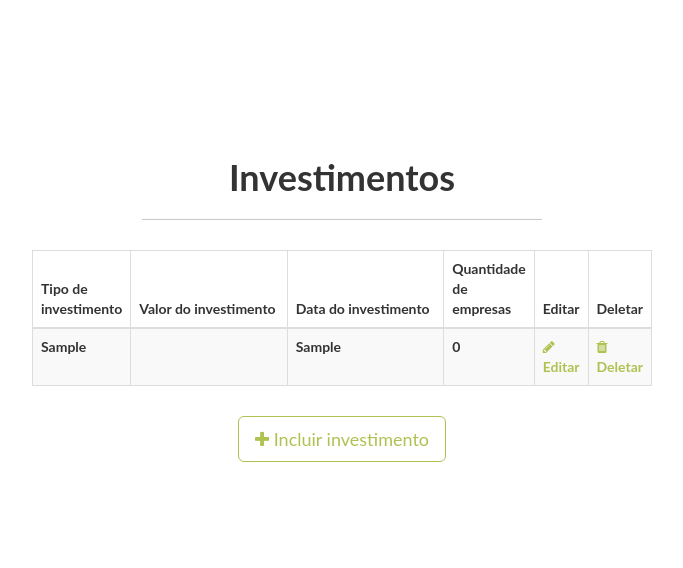
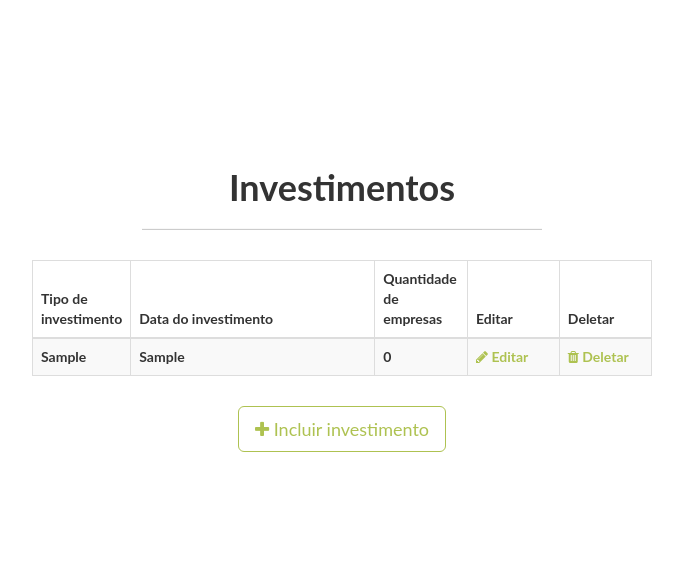
Before and after one commit to JonathanFSilva/mergers, a Flask app: page /admin/investimentos in a window 1280 px wide. Shown: the part 51-619 px from the top of the page, without its empty margins (298-981 px from the left). Run offline with Flask 2, Linux system fonts and the light colour scheme; a user stored in the database is signed in; tables that the repository leaves empty hold one stand-in row (values such as "Sample post"); parts of the project's set-up code (start-up, migrations or seed data) failed here and were passed over; some libraries are stand-ins or nearby versions.

Commit message:
retira <td> e <th> desnecessária

```diff
--- a/app/templates/admin/investimentos/investimentos.html
+++ b/app/templates/admin/investimentos/investimentos.html
@@ -19,7 +19,6 @@
               <thead>
                 <tr>
                   <th width="15%"> Tipo de investimento </th>
-                  <th width="40%"> Valor do investimento </th>
                   <th width="40%"> Data do investimento </th>
                   <th width="15%"> Quantidade de empresas </th>
                   <th width="15%"> Editar </th>
@@ -30,7 +29,6 @@
               {% for investimento in investimentos %}
                 <tr>
                   <td> {{ investimento.tipo_invest }} </td>
-                  <td> {{ investimento.val_invest }} </td>
                   <td> {{ investimento.data_invest }} </td>
                   <td>
                     {% if investimento.investimentos %}
```
